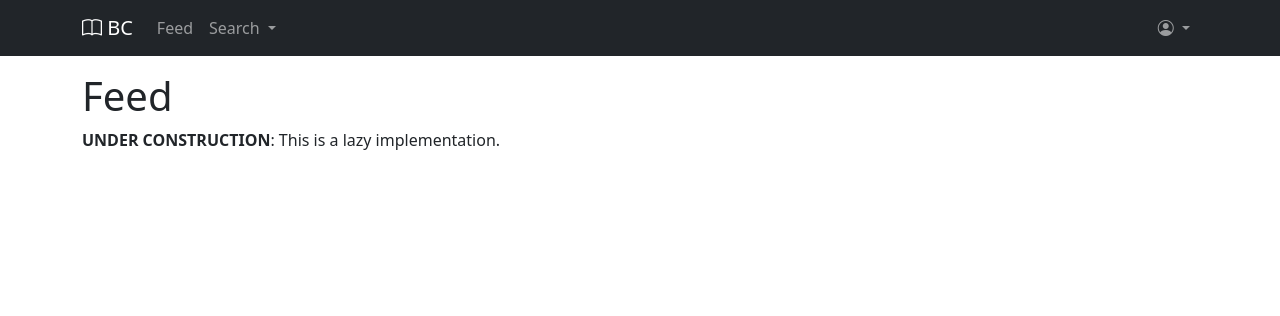
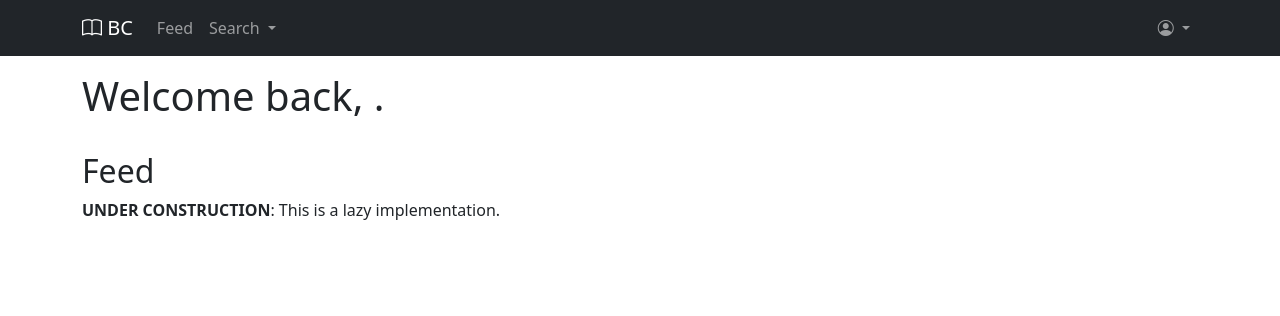
Before and after one commit to Fandasman/SEG-major-project, a Django app: page /feed/ in a window 1280 px wide. Shown: the top 316 px of the page. Run offline with Django 3.2, Linux system fonts and the light colour scheme; some libraries are stand-ins or nearby versions.

Commit message:
Add flavour text to feed page.

```diff
--- a/clubs/templates/feed.html
+++ b/clubs/templates/feed.html
@@ -6,7 +6,9 @@
 <div class="container">
   <div class="row">
     <div class="col-xs-12 col-lg-6 col-xl-8">
-      <h1>Feed</h1>
+      <h1>Welcome back, {{user.username}}.</h1>
+      <br>
+      <h2>Feed</h2>
       <p><b>UNDER CONSTRUCTION</b>: This is a lazy implementation.</p>
     </div>
   </div>
```
